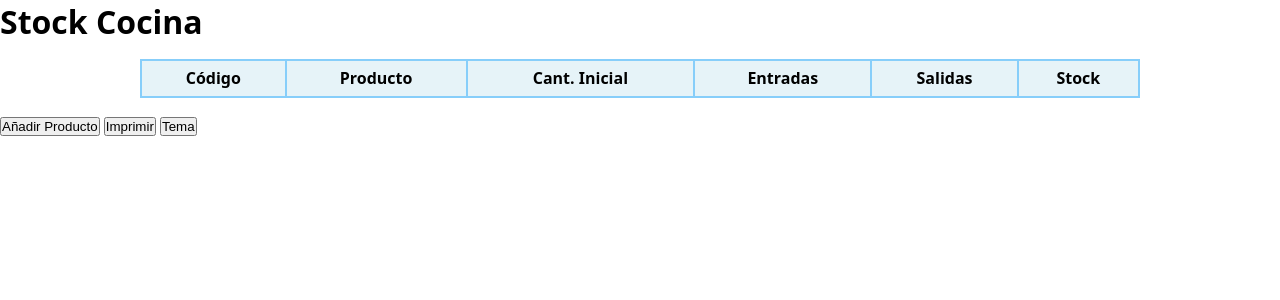
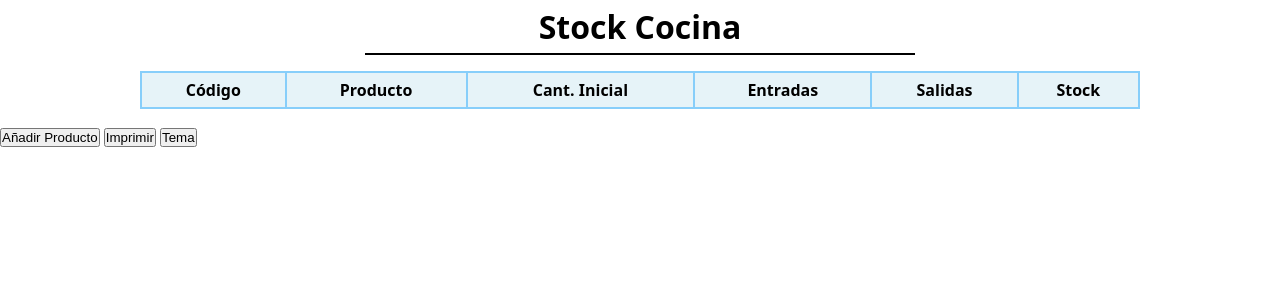
Before and after one commit to Espadv69/Course-2025, a PHP site: page / in a window 1280 px wide. Shown: the top 300 px of the page. Run offline with PHP 8.4, Linux system fonts and the light colour scheme; lists and menus that the app fills with data are empty.

Commit message:
Add styling for main heading in Kitchen index

```diff
--- a/Kitchen/index.css
+++ b/Kitchen/index.css
@@ -41,6 +41,17 @@ body.dark {
   background: var(--bg-dark);
 }
 
+h1 {
+  margin: auto;
+  padding: .3rem;
+  width: 100%;
+  max-width: 550px;
+
+  text-align: center;
+
+  border-bottom: 2px solid currentColor;
+}
+
 table {
   margin: 1rem auto;
   width: 100%;
```
